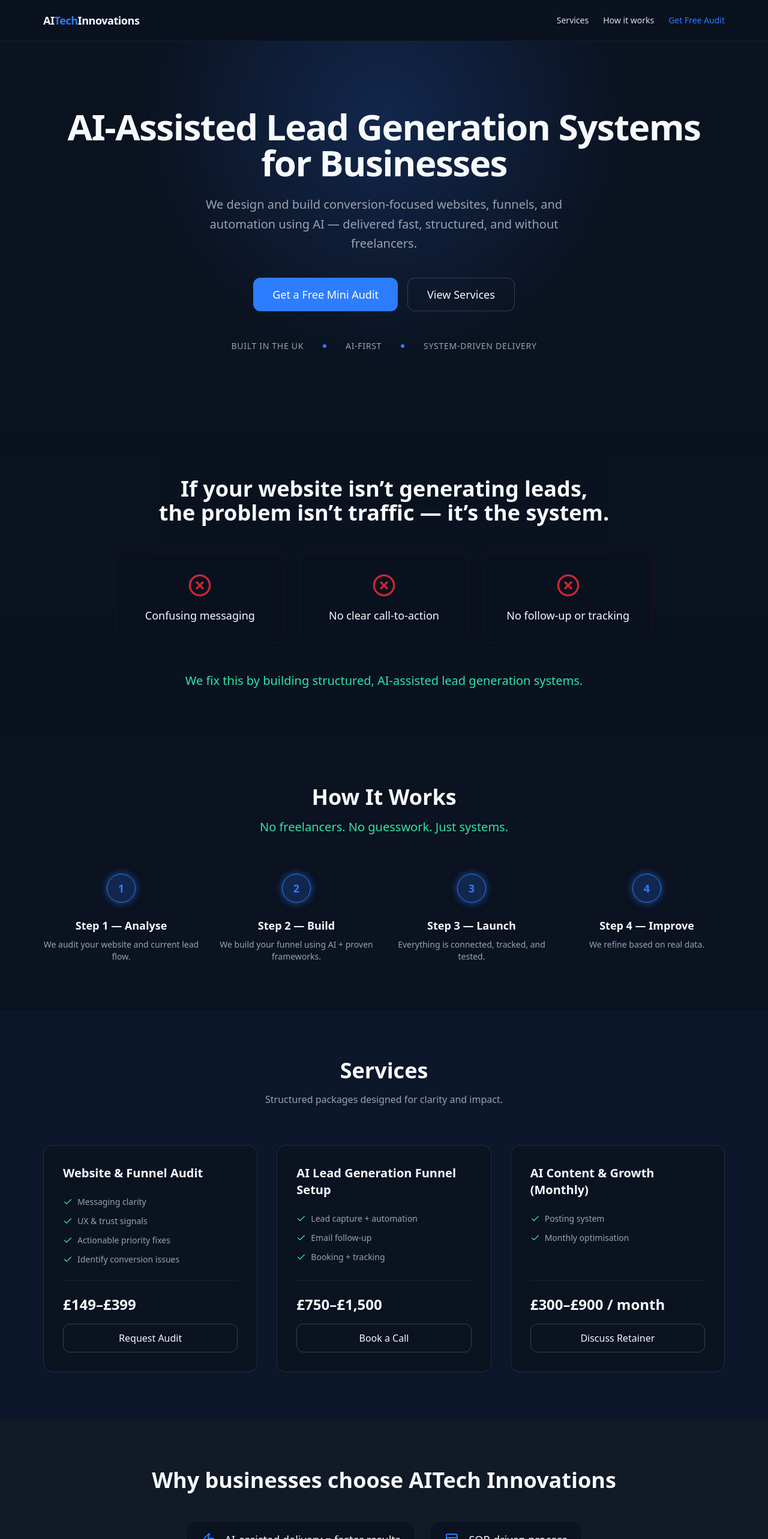
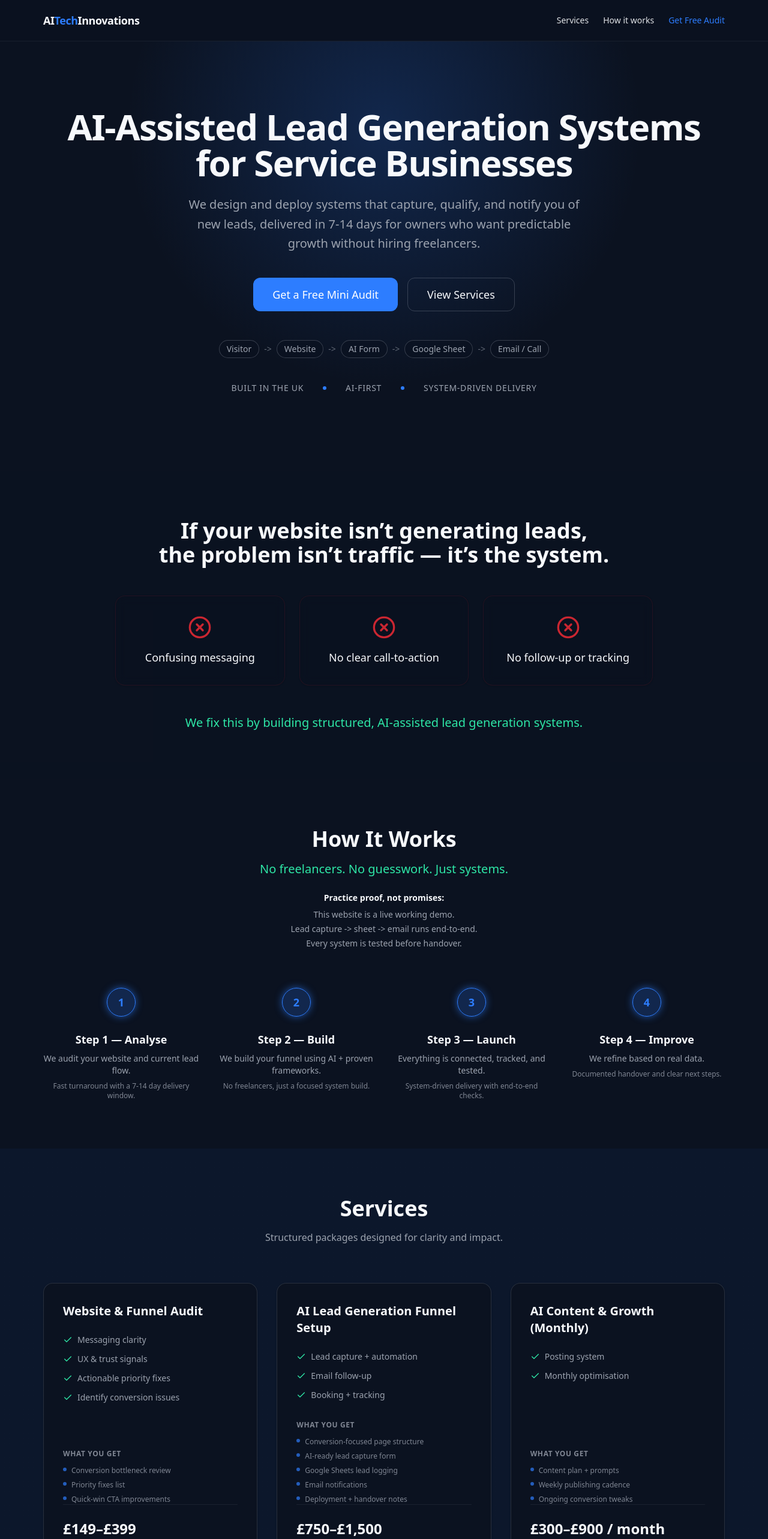
Before and after one commit to 5h3r42/aitechinnovations, a Next.js app: page / in a window 1280 px wide. Shown: the top 2566 px of the page at 60% size. Built offline with nearby package versions, Linux system fonts and the light colour scheme; no server answers.

Commit message:
Improve footer layout and conversion copy

```diff
--- a/src/app/layout.tsx
+++ b/src/app/layout.tsx
@@ -14,8 +14,15 @@ const inter = Inter({
 });
 
 export const metadata: Metadata = {
-  title: "AITechInnovationsLtd | AI-Assisted Lead Generation",
-  description: "We design and build conversion-focused websites, funnels, and automation using AI.",
+  title: "AITechInnovations | AI-Assisted Lead Generation Systems",
+  description:
+    "We design and deploy AI-assisted lead generation systems that capture and qualify leads in 7-14 days.",
+  openGraph: {
+    title: "AITechInnovations | AI-Assisted Lead Generation Systems",
+    description:
+      "We design and deploy AI-assisted lead generation systems that capture and qualify leads in 7-14 days.",
+    url: "https://aitechinnovations.com",
+  },
 };
 
 export default function RootLayout({
--- a/src/components/layout/Navigation.tsx
+++ b/src/components/layout/Navigation.tsx
@@ -4,11 +4,11 @@ export function Navigation() {
   return (
     <header className="sticky top-0 z-50 border-b border-muted-text/10 bg-background/95 backdrop-blur">
       <Container className="flex flex-wrap items-center justify-between gap-4 py-5">
-        <div className="text-lg font-heading font-bold tracking-tight">
+        <a href="#" className="text-lg font-heading font-bold tracking-tight">
           <span className="text-primary-text">AI</span>
           <span className="text-accent">Tech</span>
           <span className="text-primary-text">Innovations</span>
-        </div>
+        </a>
         <nav className="flex flex-wrap items-center gap-6 text-sm font-medium">
           <a className="text-primary-text/90 hover:text-primary-text transition-colors" href="#services">
             Services
--- a/src/components/sections/ContactForm.tsx
+++ b/src/components/sections/ContactForm.tsx
@@ -244,6 +244,9 @@ export function ContactForm() {
                 "Get My Free Audit"
               )}
             </Button>
+            <p className="text-center text-sm text-muted-text mt-3">
+              No spam. Every request is reviewed manually. No obligation.
+            </p>
 
             {message && (
               <p
--- a/src/components/sections/Hero.tsx
+++ b/src/components/sections/Hero.tsx
@@ -2,6 +2,7 @@
 
 import { Button } from "@/components/ui/Button";
 import { Container } from "@/components/ui/Container";
+import { SystemPreview } from "@/components/ui/SystemPreview";
 
 export function Hero() {
   return (
@@ -12,12 +13,12 @@ export function Hero() {
       <Container className="relative z-10 text-center">
         <h1 className="text-4xl md:text-5xl lg:text-6xl font-bold font-heading mb-6 tracking-tight">
           AI-Assisted Lead Generation Systems <br className="hidden md:block" />
-          for Businesses
+          for Service Businesses
         </h1>
         <p className="text-lg md:text-xl text-muted-text max-w-2xl mx-auto mb-10 leading-relaxed">
-          We design and build conversion-focused websites, funnels, and
-          automation using AI — delivered fast, structured, and without
-          freelancers.
+          We design and deploy systems that capture, qualify, and notify you of
+          new leads, delivered in 7-14 days for owners who want predictable
+          growth without hiring freelancers.
         </p>
         <div className="flex flex-col md:flex-row items-center justify-center gap-4 mb-12">
           <Button
@@ -42,6 +43,9 @@ export function Hero() {
             View Services
           </Button>
         </div>
+        <div className="mb-10">
+          <SystemPreview />
+        </div>
         <div className="flex flex-wrap items-center justify-center gap-4 md:gap-8 text-sm font-medium text-muted-text uppercase tracking-wider">
           <span>Built in the UK</span>
           <span className="w-1.5 h-1.5 rounded-full bg-accent" />
--- a/src/components/sections/HowItWorks.tsx
+++ b/src/components/sections/HowItWorks.tsx
@@ -5,18 +5,22 @@ export function HowItWorks() {
     {
       title: "Step 1 — Analyse",
       desc: "We audit your website and current lead flow.",
+      support: "Fast turnaround with a 7-14 day delivery window.",
     },
     {
       title: "Step 2 — Build",
       desc: "We build your funnel using AI + proven frameworks.",
+      support: "No freelancers, just a focused system build.",
     },
     {
       title: "Step 3 — Launch",
       desc: "Everything is connected, tracked, and tested.",
+      support: "System-driven delivery with end-to-end checks.",
     },
     {
       title: "Step 4 — Improve",
       desc: "We refine based on real data.",
+      support: "Documented handover and clear next steps.",
     },
   ];
 
@@ -30,6 +34,16 @@ export function HowItWorks() {
           <p className="text-xl text-highlight font-medium">
             No freelancers. No guesswork. Just systems.
           </p>
+          <div className="mt-6 text-sm text-muted-text max-w-2xl mx-auto">
+            <p className="font-semibold text-primary-text">
+              Practice proof, not promises:
+            </p>
+            <ul className="mt-2 space-y-1">
+              <li>This website is a live working demo.</li>
+              <li>Lead capture -&gt; sheet -&gt; email runs end-to-end.</li>
+              <li>Every system is tested before handover.</li>
+            </ul>
+          </div>
         </div>
 
         <div className="grid grid-cols-1 md:grid-cols-4 gap-8">
@@ -44,6 +58,9 @@ export function HowItWorks() {
               <p className="text-muted-text text-sm">
                 {step.desc}
               </p>
+              <p className="text-muted-text/80 text-xs mt-2">
+                {step.support}
+              </p>
 
               {/* Connector line for desktop */}
               {i < steps.length - 1 && (
--- a/src/components/sections/Services.tsx
+++ b/src/components/sections/Services.tsx
@@ -18,6 +18,11 @@ export function Services() {
         "UX & trust signals",
         "Actionable priority fixes",
       ],
+      deliverables: [
+        "Conversion bottleneck review",
+        "Priority fixes list",
+        "Quick-win CTA improvements",
+      ],
       price: "£149–£399",
       cta: "Request Audit",
       action: "audit",
@@ -30,6 +35,13 @@ export function Services() {
         "Email follow-up",
         "Booking + tracking",
       ],
+      deliverables: [
+        "Conversion-focused page structure",
+        "AI-ready lead capture form",
+        "Google Sheets lead logging",
+        "Email notifications",
+        "Deployment + handover notes",
+      ],
       price: "£750–£1,500",
       cta: "Book a Call",
       action: "book_call",
@@ -39,6 +51,11 @@ export function Services() {
       title: "AI Content & Growth (Monthly)",
       description: "AI-generated content",
       features: ["Posting system", "Monthly optimisation"],
+      deliverables: [
+        "Content plan + prompts",
+        "Weekly publishing cadence",
+        "Ongoing conversion tweaks",
+      ],
       price: "£300–£900 / month",
       cta: "Discuss Retainer",
       action: "audit",
@@ -98,12 +115,29 @@ export function Services() {
                   </div>
                 )}
               </div>
+              <div className="mt-2">
+                <div className="text-xs font-semibold uppercase tracking-wider text-muted-text/80">
+                  What you get
+                </div>
+                <div className="mt-3 space-y-2">
+                  {service.deliverables.map((item, idx) => (
+                    <div
+                      key={idx}
+                      className="flex items-start gap-2 text-xs text-muted-text/80"
+                    >
+                      <span className="mt-[3px] h-1.5 w-1.5 rounded-full bg-accent/70" />
+                      <span>{item}</span>
+                    </div>
+                  ))}
+                </div>
+              </div>
 
               <div className="pt-6 border-t border-muted-text/10 mt-auto">
                 <div className="text-2xl font-bold mb-4">{service.price}</div>
                 <Button
                   className="w-full"
                   variant="outline"
+                  type="button"
                   onClick={() => handleAction(service.action)}
                 >
                   {service.cta}
--- /dev/null
+++ b/src/components/ui/SystemPreview.tsx
@@ -0,0 +1,24 @@
+export function SystemPreview() {
+  const steps = [
+    "Visitor",
+    "Website",
+    "AI Form",
+    "Google Sheet",
+    "Email / Call",
+  ];
+
+  return (
+    <div className="flex flex-wrap items-center justify-center gap-2 text-xs md:text-sm text-muted-text">
+      {steps.map((step, index) => (
+        <div key={step} className="flex items-center gap-2">
+          <span className="px-3 py-1 rounded-full border border-muted-text/30 bg-background/60">
+            {step}
+          </span>
+          {index < steps.length - 1 && (
+            <span className="opacity-60">-&gt;</span>
+          )}
+        </div>
+      ))}
+    </div>
+  );
+}
```
Also changed, not shown: src/components/layout/Footer.tsx (+61 -5 lines).
